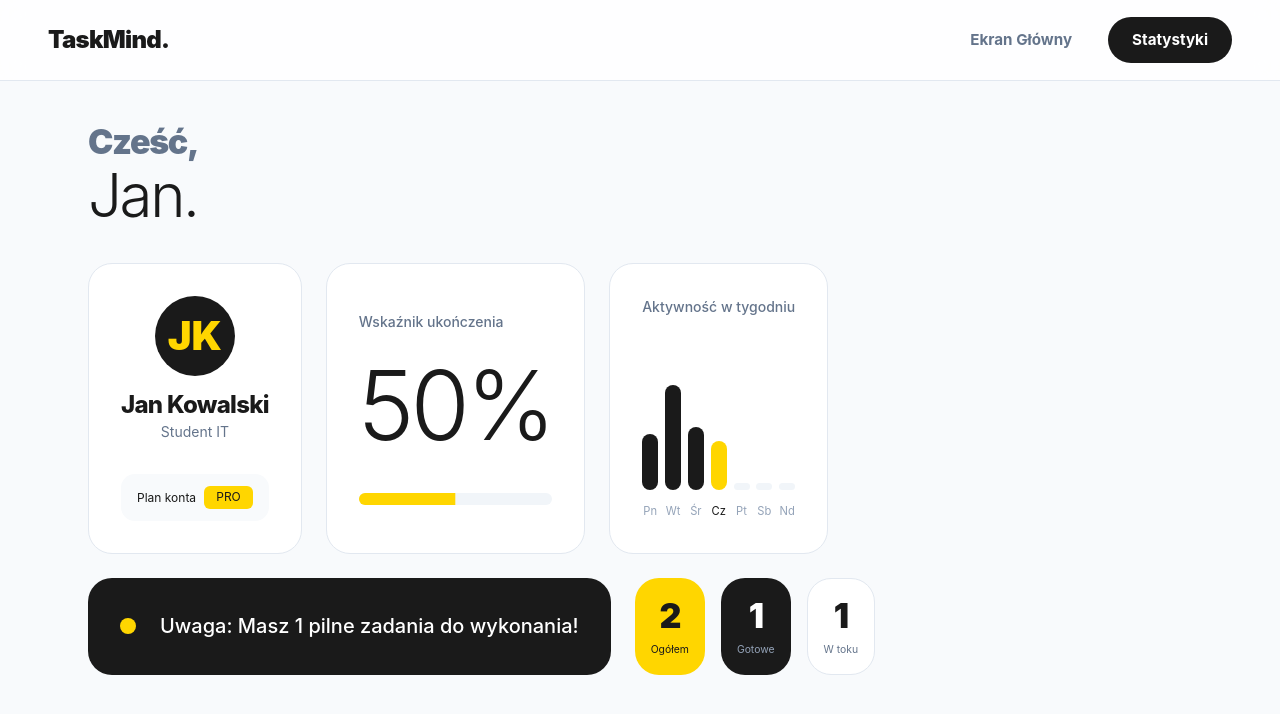
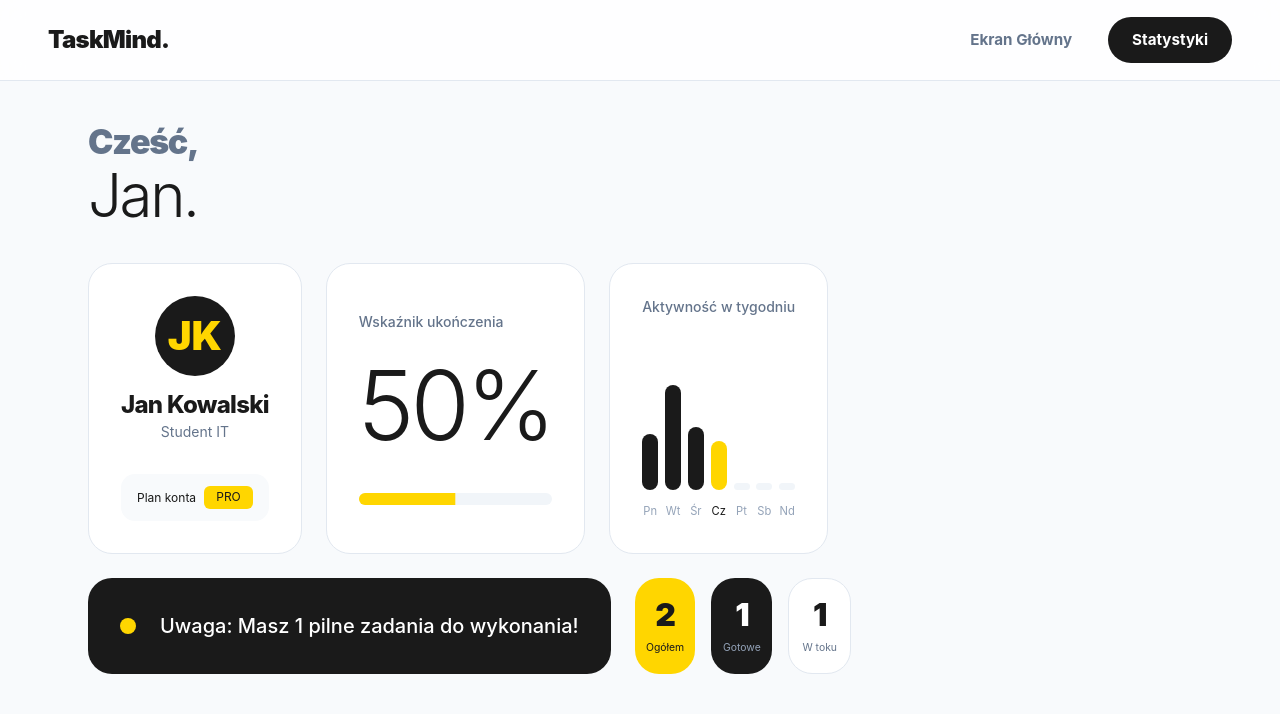
Before and after one commit to Niulek456/todo-advanced, a React (Vite) app: page /profile in a window 1280 px wide. Shown: the top 714 px of the page. Built offline with nearby package versions, Linux system fonts and the light colour scheme.

Commit message:
Zmiana 3

```diff
--- a/src/pages/Profile.jsx
+++ b/src/pages/Profile.jsx
@@ -38,7 +38,7 @@ export default function Profile() {
 
         {/* ================= RZĄD 1 (Góra) ================= */}
 
-        {/* 1. Profil */}
+        {/* 1. Profil (4/12) */}
         <Grid item xs={12} md={4}>
           <Paper elevation={0} sx={{ p: 4, borderRadius: '24px', border: '1px solid #e2e8f0', bgcolor: '#ffffff', display: 'flex', flexDirection: 'column', alignItems: 'center', height: '100%' }}>
             <Avatar sx={{ bgcolor: '#1a1a1a', color: '#FFD600', width: 80, height: 80, fontWeight: '900', fontSize: '2.5rem', mb: 2 }}>
@@ -62,7 +62,7 @@ export default function Profile() {
           </Paper>
         </Grid>
 
-        {/* 2. Wskaźnik ukończenia - Zwężony do md={3} */}
+        {/* 2. Wskaźnik ukończenia (3/12) */}
         <Grid item xs={12} md={3}>
           <Paper elevation={0} sx={{ p: 4, borderRadius: '24px', border: '1px solid #e2e8f0', bgcolor: '#ffffff', height: '100%', display: 'flex', flexDirection: 'column', justifyContent: 'center' }}>
             <Typography variant="subtitle2" fontWeight="800" textTransform="uppercase" sx={{ color: '#64748b', mb: 2 }}>Wskaźnik ukończenia</Typography>
@@ -75,7 +75,7 @@ export default function Profile() {
           </Paper>
         </Grid>
 
-        {/* 3. Aktywność w tygodniu - Poszerzony do md={5} */}
+        {/* 3. Aktywność w tygodniu (5/12) - Wyrównane prawą stroną ze statystykami */}
         <Grid item xs={12} md={5}>
           <Paper elevation={0} sx={{ p: 4, borderRadius: '24px', border: '1px solid #e2e8f0', bgcolor: '#ffffff', height: '100%', display: 'flex', flexDirection: 'column' }}>
             <Typography variant="subtitle2" fontWeight="800" textTransform="uppercase" sx={{ color: '#64748b', mb: 'auto' }}>Aktywność w tygodniu</Typography>
@@ -107,7 +107,7 @@ export default function Profile() {
 
         {/* ================= RZĄD 2 (Dół) ================= */}
 
-        {/* 4. Alert / Powiadomienia - Dostosowany do md={7} (licuje się z dwoma pierwszymi górnymi) */}
+        {/* 4. Alert / Powiadomienia (7/12) - Sumuje szerokość profilu (4) i wskaźnika (3) */}
         <Grid item xs={12} md={7}>
           {highPriorityTasks > 0 ? (
             <Paper elevation={0} sx={{ height: '100%', p: 4, borderRadius: '24px', bgcolor: '#1a1a1a', color: '#ffffff', display: 'flex', alignItems: 'center', gap: 3 }}>
@@ -126,26 +126,26 @@ export default function Profile() {
           )}
         </Grid>
 
-        {/* 5. Statystyki - Poszerzone do md={5} (licują się z wykresem aktywności) */}
+        {/* 5. Statystyki (5/12) - Wyrównane idealnie pod aktywnością (5/12) */}
         <Grid item xs={12} md={5}>
           <Box sx={{ display: 'flex', width: '100%', height: '100%', gap: 2 }}>
 
-            {/* Żółty Kafelek */}
-            <Paper elevation={0} sx={{ flex: 1, bgcolor: '#FFD600', color: '#1a1a1a', p: 2, borderRadius: '24px', display: 'flex', flexDirection: 'column', justifyContent: 'center', alignItems: 'center', height: '100%' }}>
-              <Typography variant="h4" fontWeight="900" sx={{ fontSize: { xs: '2rem', sm: '2.125rem' } }}>{totalTasks}</Typography>
-              <Typography variant="caption" fontWeight="800" textTransform="uppercase" sx={{ fontSize: { xs: '0.6rem', sm: '0.65rem' }, mt: 0.5 }}>Ogółem</Typography>
+            {/* Żółty Kafelek - dodano minWidth: 0, by tekst go nie rozpychał */}
+            <Paper elevation={0} sx={{ flex: 1, minWidth: 0, bgcolor: '#FFD600', color: '#1a1a1a', p: 1.5, borderRadius: '24px', display: 'flex', flexDirection: 'column', justifyContent: 'center', alignItems: 'center', height: '100%' }}>
+              <Typography variant="h4" fontWeight="900" sx={{ fontSize: { xs: '1.75rem', sm: '2rem' } }}>{totalTasks}</Typography>
+              <Typography variant="caption" fontWeight="800" textTransform="uppercase" noWrap sx={{ fontSize: { xs: '0.6rem', sm: '0.65rem' }, mt: 0.5 }}>Ogółem</Typography>
             </Paper>
 
             {/* Czarny Kafelek */}
-            <Paper elevation={0} sx={{ flex: 1, bgcolor: '#1a1a1a', color: '#ffffff', p: 2, borderRadius: '24px', display: 'flex', flexDirection: 'column', justifyContent: 'center', alignItems: 'center', height: '100%' }}>
-              <Typography variant="h4" fontWeight="900" sx={{ fontSize: { xs: '2rem', sm: '2.125rem' } }}>{completedTasks}</Typography>
-              <Typography variant="caption" fontWeight="800" textTransform="uppercase" sx={{ color: '#94a3b8', fontSize: { xs: '0.6rem', sm: '0.65rem' }, mt: 0.5 }}>Gotowe</Typography>
+            <Paper elevation={0} sx={{ flex: 1, minWidth: 0, bgcolor: '#1a1a1a', color: '#ffffff', p: 1.5, borderRadius: '24px', display: 'flex', flexDirection: 'column', justifyContent: 'center', alignItems: 'center', height: '100%' }}>
+              <Typography variant="h4" fontWeight="900" sx={{ fontSize: { xs: '1.75rem', sm: '2rem' } }}>{completedTasks}</Typography>
+              <Typography variant="caption" fontWeight="800" textTransform="uppercase" noWrap sx={{ color: '#94a3b8', fontSize: { xs: '0.6rem', sm: '0.65rem' }, mt: 0.5 }}>Gotowe</Typography>
             </Paper>
 
             {/* Biały Kafelek */}
-            <Paper elevation={0} sx={{ flex: 1, bgcolor: '#ffffff', border: '1px solid #e2e8f0', p: 2, borderRadius: '24px', display: 'flex', flexDirection: 'column', justifyContent: 'center', alignItems: 'center', height: '100%' }}>
-              <Typography variant="h4" fontWeight="900" sx={{ color: '#1a1a1a', fontSize: { xs: '2rem', sm: '2.125rem' } }}>{pendingTasks}</Typography>
-              <Typography variant="caption" fontWeight="800" textTransform="uppercase" sx={{ color: '#64748b', fontSize: { xs: '0.6rem', sm: '0.65rem' }, mt: 0.5 }}>W toku</Typography>
+            <Paper elevation={0} sx={{ flex: 1, minWidth: 0, bgcolor: '#ffffff', border: '1px solid #e2e8f0', p: 1.5, borderRadius: '24px', display: 'flex', flexDirection: 'column', justifyContent: 'center', alignItems: 'center', height: '100%' }}>
+              <Typography variant="h4" fontWeight="900" sx={{ color: '#1a1a1a', fontSize: { xs: '1.75rem', sm: '2rem' } }}>{pendingTasks}</Typography>
+              <Typography variant="caption" fontWeight="800" textTransform="uppercase" noWrap sx={{ color: '#64748b', fontSize: { xs: '0.6rem', sm: '0.65rem' }, mt: 0.5 }}>W toku</Typography>
             </Paper>
 
           </Box>
```
